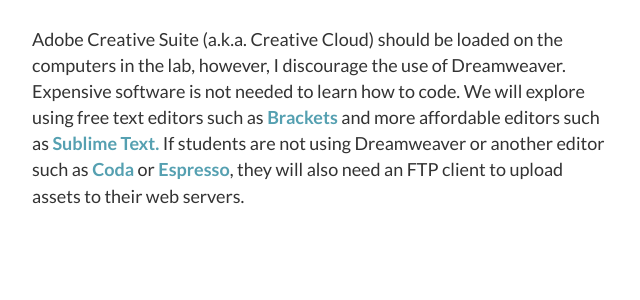
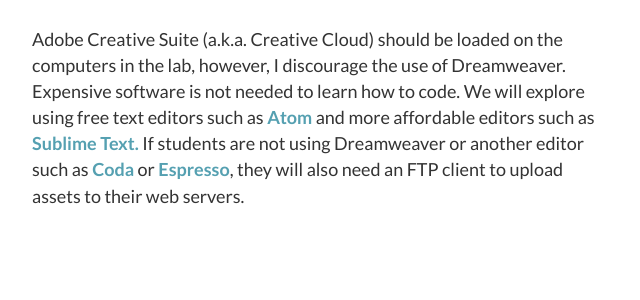
Before and after one commit to timteeling/learningthemodernweb, a Jekyll site: the page built from syllabus.md, in a window 1280 px wide and 900 px high, scrolled down 2220 px. Shown: the part 154-454 px from the top of the window, without its empty margins (160-800 px from the left). Built offline with Jekyll 4.4.1, drawn with Linux system fonts in a browser that asks for light colours.

Commit message:
updated text editor mentions

```diff
--- a/syllabus.md
+++ b/syllabus.md
@@ -72,7 +72,7 @@
 <div class="row">
 <div class="twothirds">
 <h2>Software</h2>
-<p>Adobe Creative Suite (a.k.a. Creative Cloud) should be loaded on the computers in the lab, however, I discourage the use of Dreamweaver. Expensive software is not needed to learn how to code. We will explore using free text editors such as <a href="http://brackets.io/">Brackets</a> and more affordable editors such as <a href="http://www.sublimetext.com/">Sublime Text.</a> If students are not using Dreamweaver or another editor such as <a href="http://panic.com/coda">Coda</a> or <a href="http://macrabbit.com/espresso/">Espresso</a>, they will also need an FTP client to upload assets to their web servers.</p>
+<p>Adobe Creative Suite (a.k.a. Creative Cloud) should be loaded on the computers in the lab, however, I discourage the use of Dreamweaver. Expensive software is not needed to learn how to code. We will explore using free text editors such as <a href="http://atom.io/">Atom</a> and more affordable editors such as <a href="http://www.sublimetext.com/">Sublime Text.</a> If students are not using Dreamweaver or another editor such as <a href="http://panic.com/coda">Coda</a> or <a href="http://macrabbit.com/espresso/">Espresso</a>, they will also need an FTP client to upload assets to their web servers.</p>
 </div>
 </div>
 <div class="row">
```
